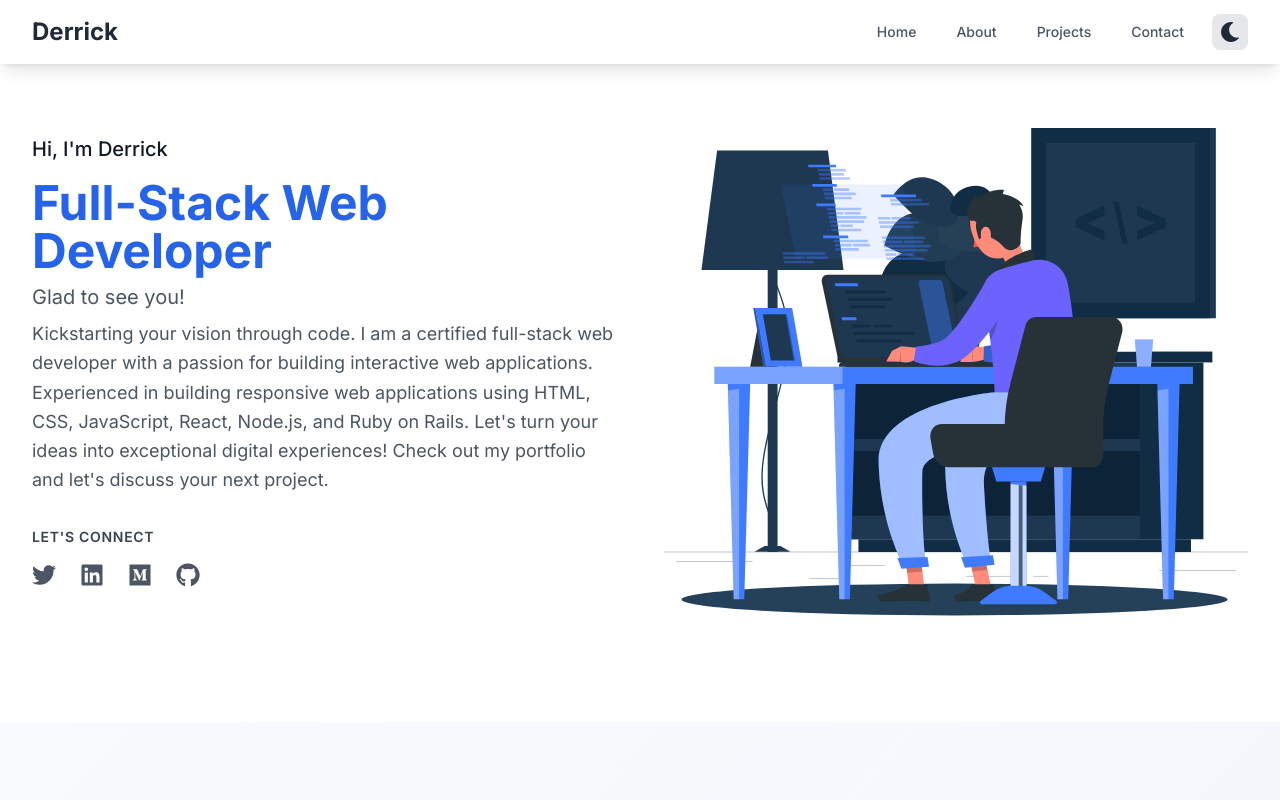
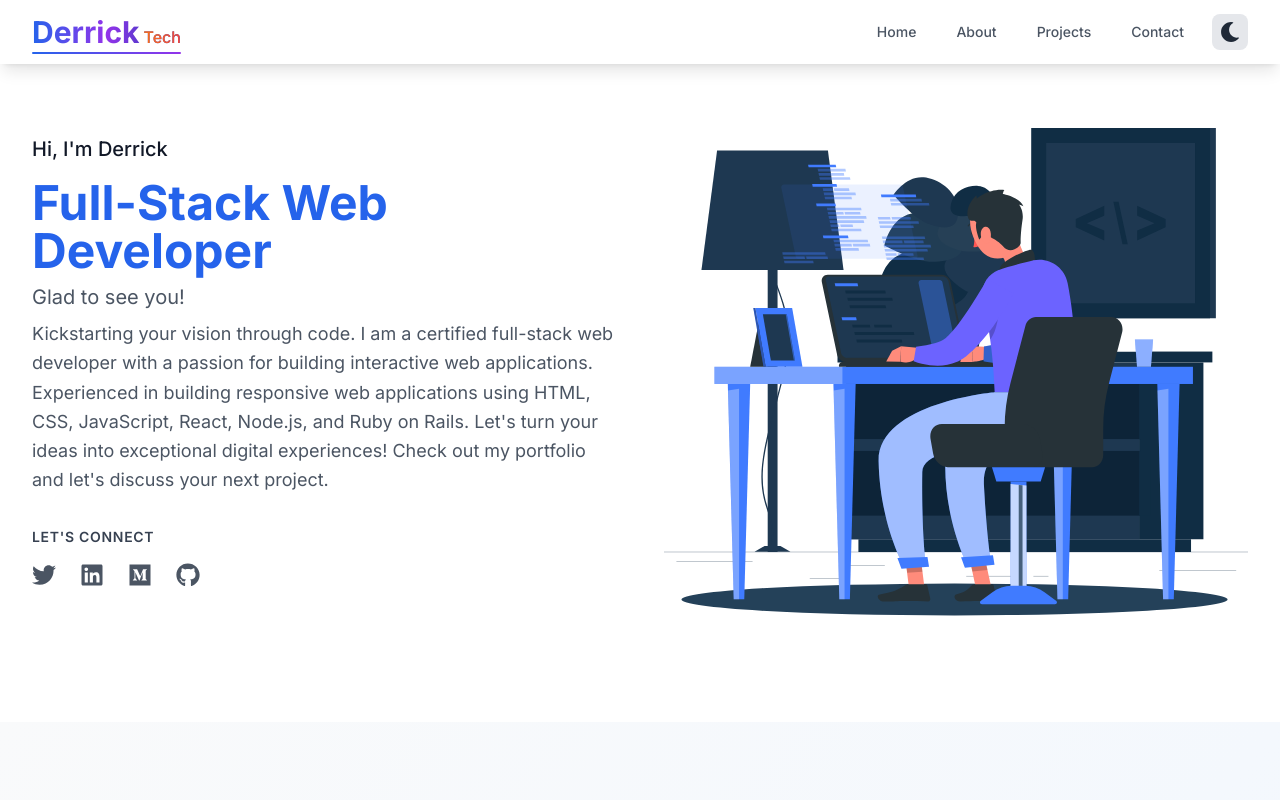
Before and after one commit to derrick1451/Portfolio, a React (Vite) app: page / in a window 1280 px wide. Shown: the top 800 px of the page. Built offline with nearby package versions, Linux system fonts and the light colour scheme.

Commit message:
Setup project for deployment

```diff
--- a/src/components/NavBar.jsx
+++ b/src/components/NavBar.jsx
@@ -25,12 +25,58 @@ export default function NavBar() {
         <nav className="fixed w-full bg-white dark:bg-gray-900 shadow-lg z-50">
             <div className="max-w-7xl mx-auto px-4 sm:px-6 lg:px-8">
                 <div className="flex items-center justify-between h-16">
+                    {/* Animated Logo */}
+                    <motion.div
+                        className="flex-shrink-0 cursor-pointer group"
+                        whileHover={{ scale: 1.05 }}
+                        whileTap={{ scale: 0.95 }}
+                        initial={{ opacity: 0, x: -20 }}
+                        animate={{ opacity: 1, x: 0 }}
+                        transition={{ duration: 0.5 }}
+                    >
+                        <div className="relative">
+                            <motion.h1
+                                className="text-2xl md:text-3xl font-bold bg-gradient-to-r from-blue-600 via-purple-600 to-blue-800 bg-clip-text text-transparent group-hover:from-purple-600 group-hover:via-blue-600 group-hover:to-purple-800 transition-all duration-300"
+                                initial={{ opacity: 0 }}
+                                animate={{ opacity: 1 }}
+                                transition={{ delay: 0.2, duration: 0.5 }}
+                            >
+                                Derrick
+                                <motion.span
+                                    className="text-sm md:text-base font-medium bg-gradient-to-r from-orange-500 to-red-500 bg-clip-text text-transparent ml-1"
+                                    initial={{ opacity: 0, y: 10 }}
+                                    animate={{ opacity: 1, y: 0 }}
+                                    transition={{ delay: 0.5, duration: 0.3 }}
+                                >
+                                    Tech
+                                </motion.span>
+                            </motion.h1>
 
-                    <div className="flex-shrink-0">
-                        <h1 className="text-2xl font-bold text-gray-800 dark:text-white">Derrick</h1>
-                    </div>
+                            {/* Animated underline */}
+                            <motion.div
+                                className="absolute -bottom-1 left-0 h-0.5 bg-gradient-to-r from-blue-600 to-purple-600 rounded-full"
+                                initial={{ width: 0 }}
+                                animate={{ width: '100%' }}
+                                transition={{ delay: 0.8, duration: 0.5 }}
+                            />
 
+                            {/* Hover effect dot */}
+                            <motion.div
+                                className="absolute -top-1 -right-1 w-2 h-2 bg-gradient-to-r from-yellow-400 to-orange-500 rounded-full opacity-0 group-hover:opacity-100 transition-opacity duration-300"
+                                animate={{
+                                    scale: [1, 1.2, 1],
+                                    rotate: [0, 180, 360]
+                                }}
+                                transition={{
+                                    duration: 2,
+                                    repeat: Infinity,
+                                    ease: "easeInOut"
+                                }}
+                            />
+                        </div>
+                    </motion.div>
 
+                    {/* Desktop Menu */}
                     <div className="hidden md:block">
                         <div className="ml-10 flex items-center space-x-4">
                             {navItems.map((item) => (
@@ -51,7 +97,7 @@ export default function NavBar() {
                         </div>
                     </div>
 
-
+                    {/* Mobile menu button */}
                     <div className="md:hidden flex items-center">
                         <button
                             onClick={() => setIsDark(!isDark)}
@@ -86,7 +132,7 @@ export default function NavBar() {
                     </div>
                 </div>
 
-
+                {/* Mobile menu */}
                 <motion.div
                     className={`${isOpen ? 'block' : 'hidden'} md:hidden`}
                     initial={{ opacity: 0, y: -10 }}
```
Also changed, not shown: src/assets/Logo.png (added).
